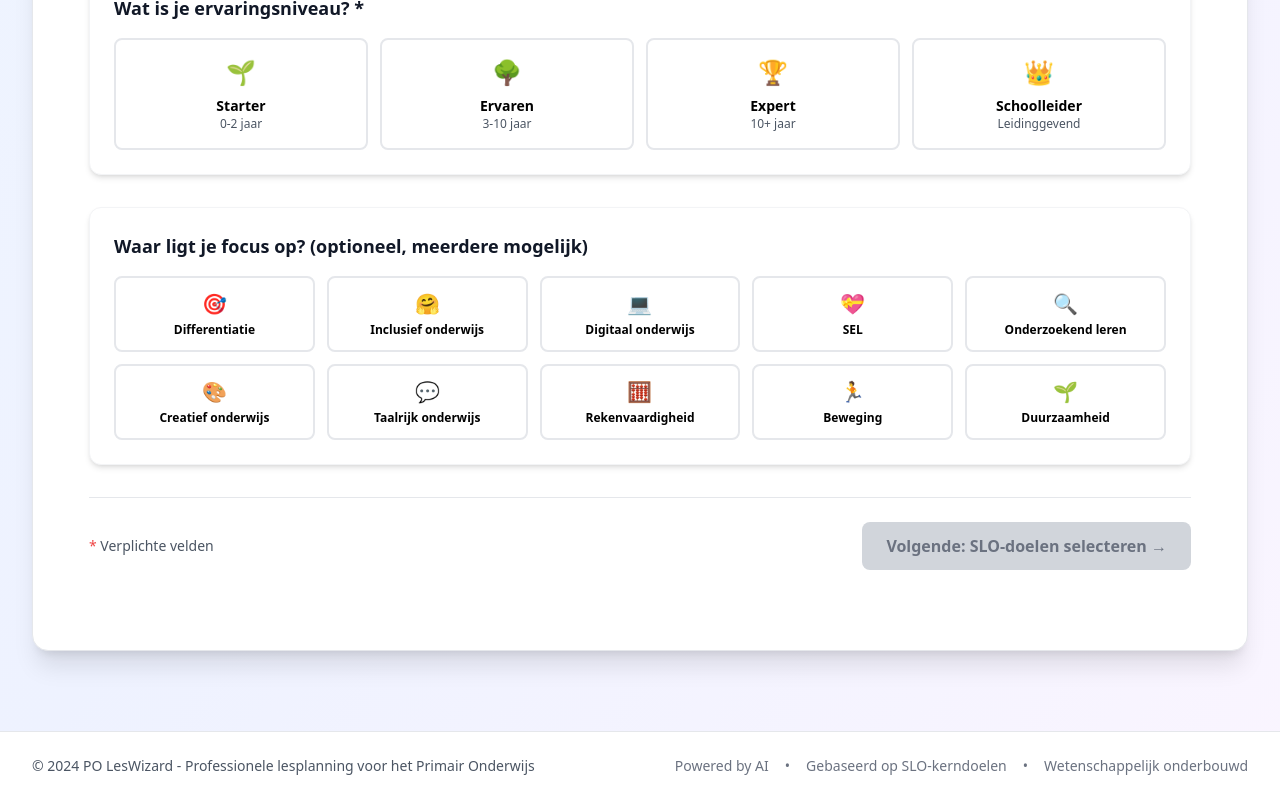
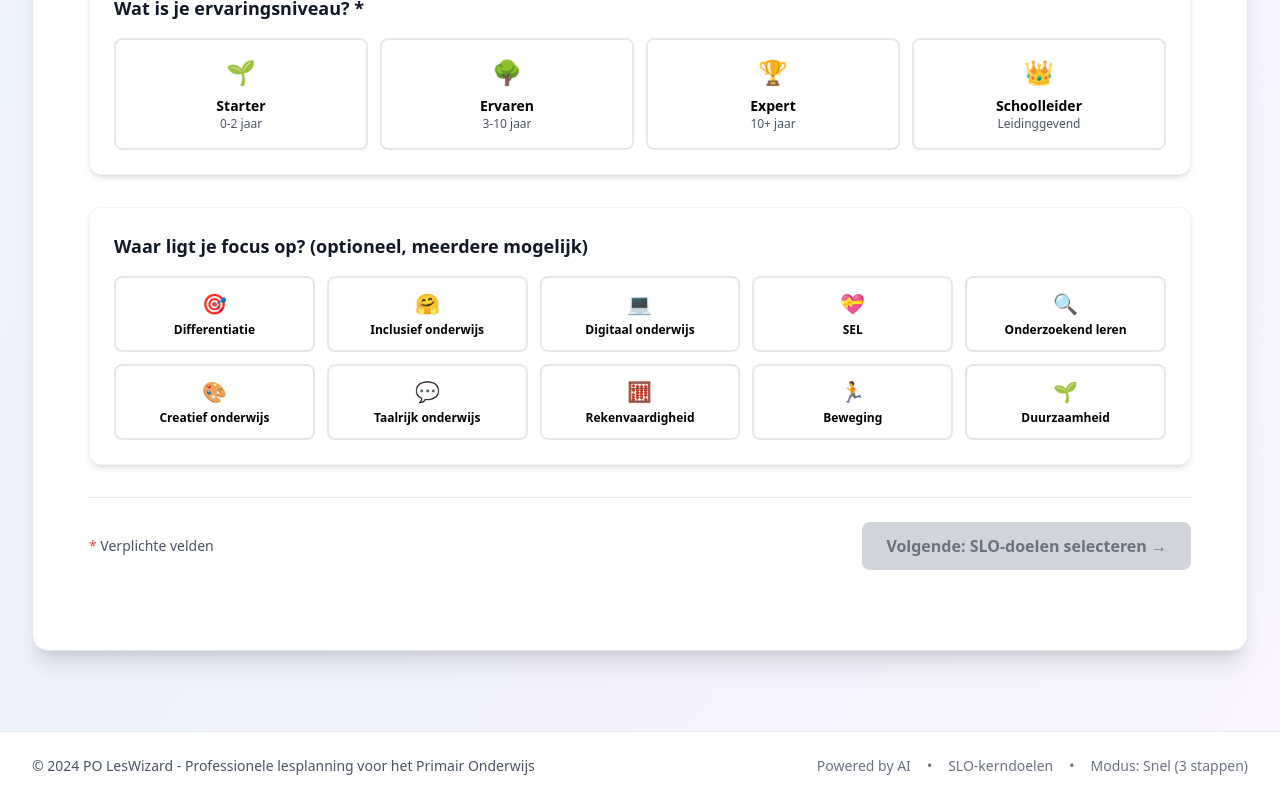
Before and after one commit to astraathof/lestool, a Next.js app: page / in a window 1280 px wide. Shown: the part 1075-1875 px from the top of the page. Built offline with nearby package versions, Linux system fonts and the light colour scheme.

Commit message:
Fix hardcoded stappen rendering

```diff
--- a/src/components/LesWizard.tsx
+++ b/src/components/LesWizard.tsx
@@ -277,7 +277,7 @@ export default function LesWizard() {
           </div>
 
           <div className="flex items-center justify-between py-4 overflow-x-auto">
-            {(showCompactMode ? compactSteps : normalSteps).map((step, index) => (
+            {steps.map((step, index) => (
               <div key={step.id} className="flex items-center flex-shrink-0">
                 <button
                   onClick={() => goToStep(step.id)}
@@ -303,7 +303,7 @@ export default function LesWizard() {
                   </div>
                 </button>
 
-                {index < (showCompactMode ? compactSteps : normalSteps).length - 1 && (
+                {index < steps.length - 1 && (
                   <div className={`w-8 h-1 mx-3 rounded-full transition-all duration-200 flex-shrink-0 ${
                     currentStep > step.id ? 'bg-gradient-to-r from-green-300 to-emerald-300' : 'bg-gray-200'
                   }`} />
@@ -465,9 +465,9 @@ export default function LesWizard() {
             <div className="flex items-center space-x-4 text-sm text-gray-500">
               <span>Powered by AI</span>
               <span>•</span>
-              <span>Gebaseerd op SLO-kerndoelen</span>
+              <span>SLO-kerndoelen</span>
               <span>•</span>
-              <span>Wetenschappelijk onderbouwd</span>
+              <span>Modus: {showCompactMode ? 'Snel (3 stappen)' : 'Uitgebreid (6 stappen)'}</span>
             </div>
           </div>
         </div>
```
